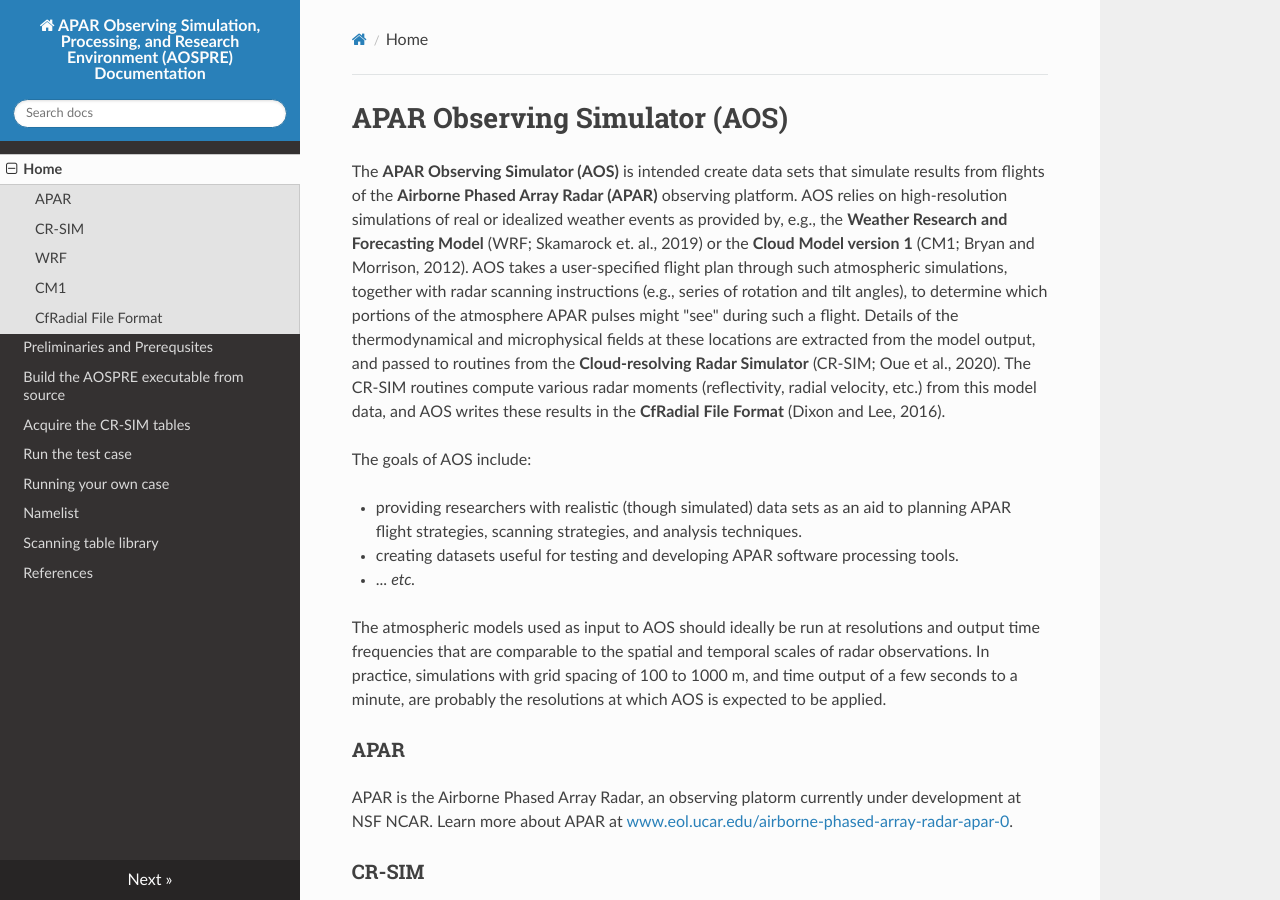
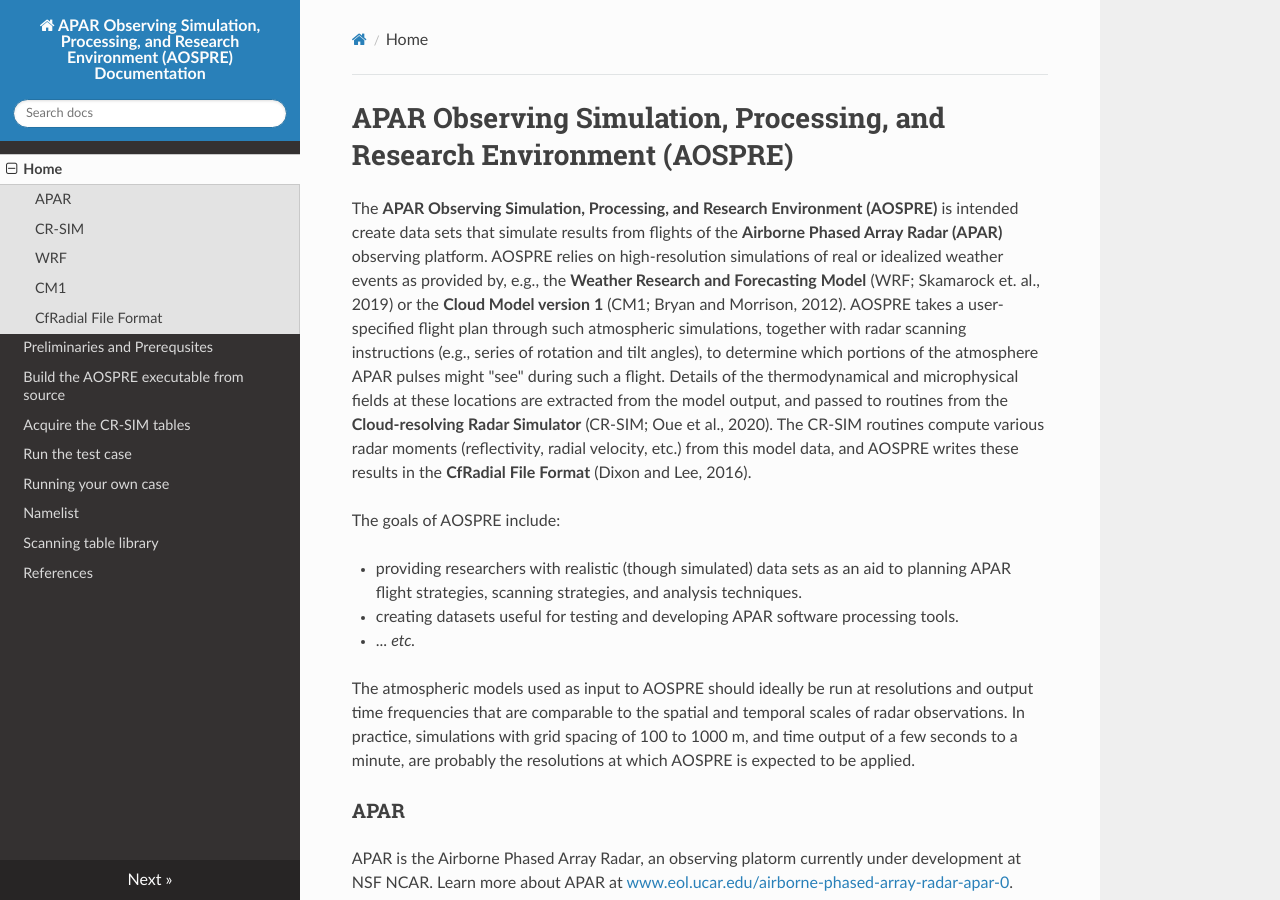
Before and after one commit to tingyucha/AOSPRE, an MkDocs documentation site: the page built from docs/index.md, in a window 1280 px wide and 900 px high. Built offline with MkDocs 1.6.1, drawn with Linux system fonts in a browser that asks for light colours; nearby versions of some CDN libraries.

Commit message:
Update index.md
Changed all references of AOS or APAR Observing Simulator to the new AOSPRE name.

```diff
--- a/docs/index.md
+++ b/docs/index.md
@@ -1,12 +1,12 @@
-# APAR Observing Simulator (AOS)
+# APAR Observing Simulation, Processing, and Research Environment (AOSPRE)
 
-The <b>APAR Observing Simulator (AOS)</b> is intended create data sets
-that simulate results from flights of the <b>Airborne Phased Array
-Radar (APAR)</b> observing platform.  AOS relies on high-resolution
-simulations of real or idealized weather events as provided by, e.g.,
-the <b>Weather Research and Forecasting Model</b> (WRF; Skamarock
+The <b>APAR Observing Simulation, Processing, and Research Environment (AOSPRE)</b>
+is intended create data sets that simulate results from flights of the
+<b>Airborne Phased Array Radar (APAR)</b> observing platform.  AOSPRE relies
+on high-resolution simulations of real or idealized weather events as provided
+by, e.g., the <b>Weather Research and Forecasting Model</b> (WRF; Skamarock
 et. al., 2019) or the <b>Cloud Model version 1</b> (CM1; Bryan and
-Morrison, 2012).  AOS takes a user-specified flight plan through such
+Morrison, 2012).  AOSPRE takes a user-specified flight plan through such
 atmospheric simulations, together with radar scanning instructions
 (e.g., series of rotation and tilt angles), to determine which
 portions of the atmosphere APAR pulses might "see" during such a
@@ -14,11 +14,11 @@ flight.  Details of the thermodynamical and microphysical fields at
 these locations are extracted from the model output, and passed to
 routines from the <b>Cloud-resolving Radar Simulator</b> (CR-SIM; Oue
 et al., 2020).  The CR-SIM routines compute various radar moments
-(reflectivity, radial velocity, etc.) from this model data, and AOS
+(reflectivity, radial velocity, etc.) from this model data, and AOSPRE
 writes these results in the <b>CfRadial File Format</b> (Dixon and
 Lee, 2016).
 
-The goals of AOS include:
+The goals of AOSPRE include:
 <ul>
 <li>providing researchers with realistic
 (though simulated) data sets as an aid to planning APAR flight
@@ -28,11 +28,11 @@ useful for testing and developing APAR software processing tools.</li>
 <li> ... <i>etc.</i>
 </ul>
 
-The atmospheric models used as input to AOS should ideally be run at
+The atmospheric models used as input to AOSPRE should ideally be run at
 resolutions and output time frequencies that are comparable to the
 spatial and temporal scales of radar observations.  In practice,
 simulations with grid spacing of 100 to 1000 m, and time output of a
-few seconds to a minute, are probably the resolutions at which AOS is
+few seconds to a minute, are probably the resolutions at which AOSPRE is
 expected to be applied.
 
 ## <h3>APAR</h3>
@@ -47,7 +47,7 @@ CR-SIM at <a
 href=https://you.stonybrook.edu/radar/research/radar-simulators>you.stonybrook.edu/radar/research/radar-simulators</a>.
 
 <!--
-The AOS uses a radar simulator known as the Cloud-resolving Radar
+The AOSPRE uses a radar simulator known as the Cloud-resolving Radar
 Simulator (CR-SIM, Oue et al. 2020), which was developed by
 researchers at one of NSF NCAR’s partner institutes, SUNY Stony Brook.
 -->
```
